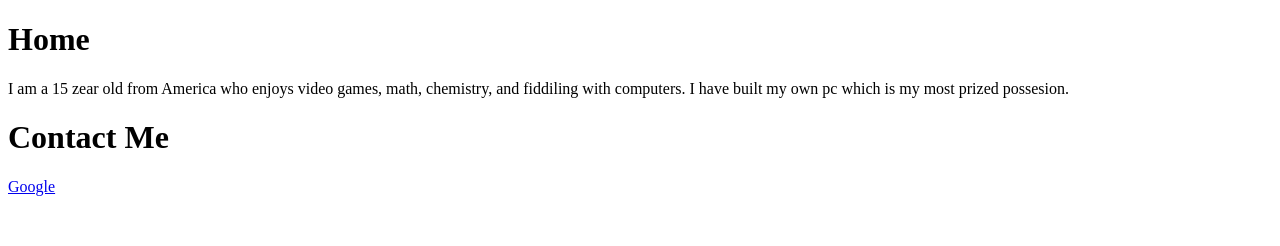
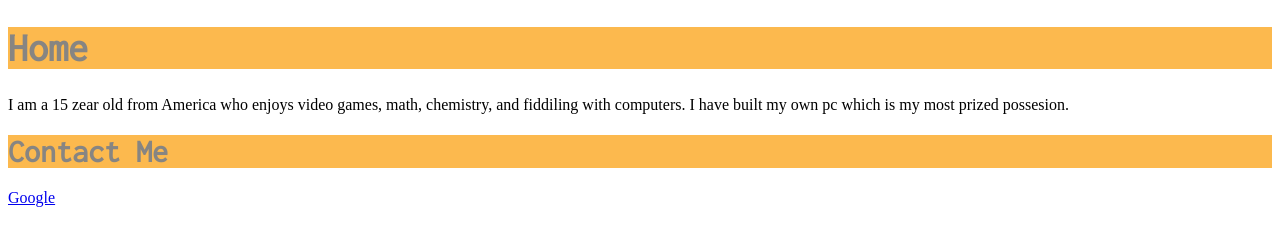
Before and after one commit to AneelKahlon/AneelKahlon.github.io, a plain HTML site: page index.html in a window 1280 px wide. Drawn offline with Linux system fonts and the light colour scheme.

Commit message:
Update index.html

```diff
--- a/index.html
+++ b/index.html
@@ -1,5 +1,9 @@
 <!DOCTYPE html>
+<head>
+  <link rel="stylesheet" href="css/main.css">
+</head>
 
+<body>
 <h1 class="title"> Home </h1>
 <p> I am a 15 zear old from America who enjoys video games, math, chemistry, and fiddiling with computers. I have built my own pc which is my most prized possesion.
 </p>
@@ -7,3 +11,4 @@
 <h1> Contact Me </h1>
 
 <a href="http://google.com"> Google </a>
+</body>
```
